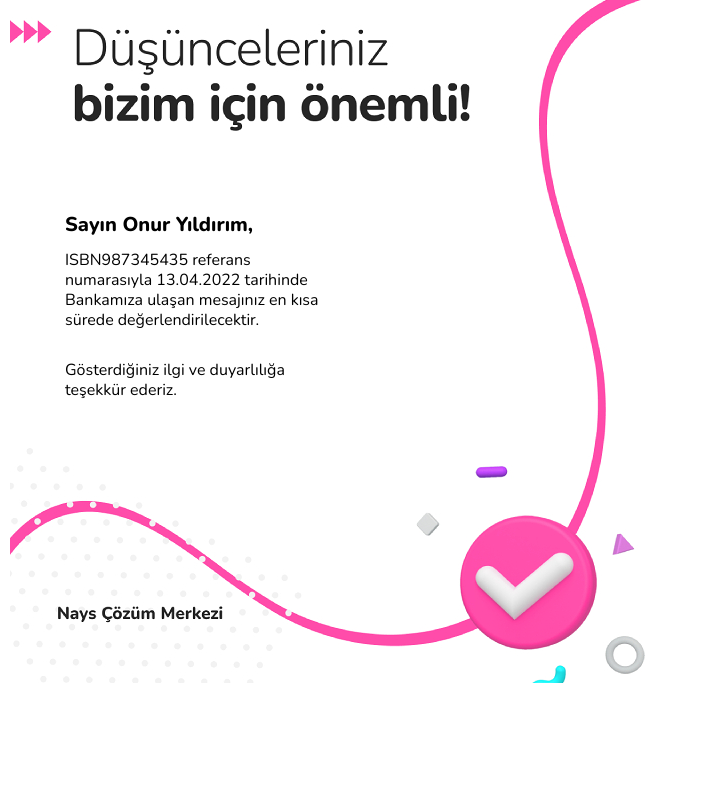
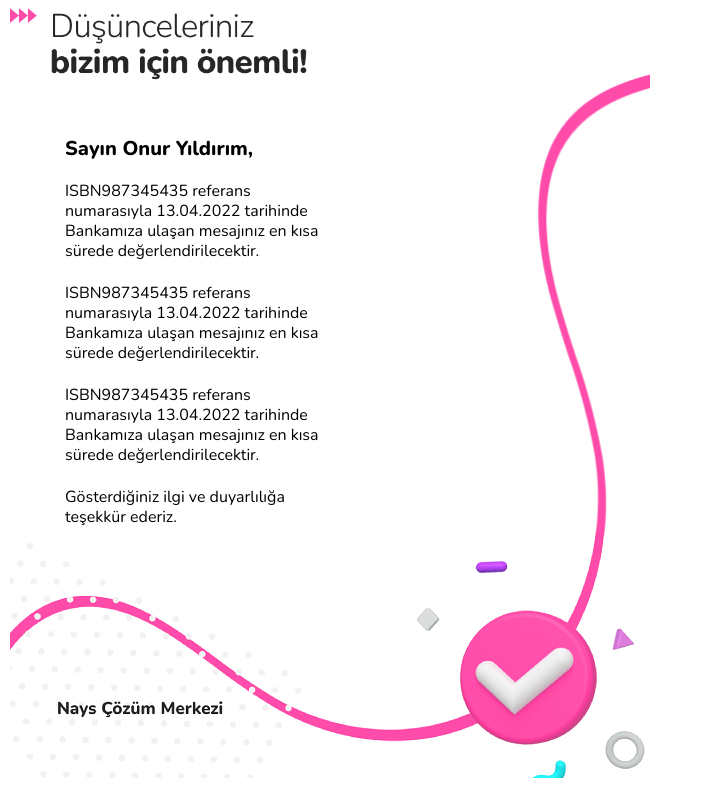
Before and after one commit to emreozcelikdev/deneme-demo, a plain HTML site: page index.html in a window 1280 px wide. Shown: the part 180-968 px from the top of the page, without its empty margins (0-703 px from the left). Before the commit the page ends 874 px from the top, so only its background shows below. Drawn offline with nearby package versions, Linux system fonts and the light colour scheme.

Commit message:
revize edildi.

```diff
--- a/index.html
+++ b/index.html
@@ -10,30 +10,10 @@
     <link rel="preconnect" href="https://fonts.gstatic.com" crossorigin>
     <link href="https://fonts.googleapis.com/css2?family=Nunito:wght@300;400;500;700;800&display=swap" rel="stylesheet">
 
-    <style>
-        html {
-            font-family: 'Nunito', sans-serif;
-        }
-
-        h2 {
-            font-size: 20px;
-            line-height: 20px;
-            font-weight: 800;
-            margin: 0;
-        }
-
-        p {
-            font-size: 16px;
-            line-height: 20px;
-            font-weight: 400;
-            margin: 0;
-            padding: 15px 0;
-        }
-    </style>
 </head>
 
 <body>
-    <table style="padding:0;margin:0;background:#fff">
+    <table style="padding:0;margin:0;background-color:#fff;font-family:'Nunito', sans-serif;">
         <tr>
             <td valign="top" style="padding:0;margin:0;">
                 <table border="0" cellspacing="0" cellpadding="0" align="center" width="640"
@@ -57,26 +37,30 @@
                         </td>
                     </tr>
                     <tr>
-                        <td colspan="2" style="padding:0;margin:0; width: 100%;" valign="top" width="640" height="213">
-                            <img style="border:none;outline:none;margin:0;padding:0;display:block;float:left;"
-                                src="img/4-title.jpg">
+                        <td style="padding:0;margin:0; width: 100%;" valign="top" width="500" height="155">
+                            <img style="border:none;outline:none;margin:0;padding:0;display:block;float:left;width:100%;"
+                                src="img/7-title.jpg">
+                        </td>
+                        <td rowspan="2" style="padding:0;margin:0" valign="bottom" width="145" align="left">
+                            <img style="border:none;outline:none;margin:0;padding:0;display:block;float:right;" width="145" height="454"
+                                src="img/10-right.jpg">
                         </td>
                     </tr>
                     <tr>
                         <td style="padding-left: 55px;" width="477" height="236">
-                            <h2>Sayın Onur Yıldırım,</h2>
-                            <p>ISBN987345435 referans numarasıyla 13.04.2022 tarihinde Bankamıza ulaşan mesajınız en
-                                kısa sürede değerlendirilecektir.</p>
-                            <p>Gösterdiğiniz ilgi ve duyarlılığa teşekkür ederiz.</p>
-                        </td>
-                        <td style="padding:0;margin:0" valign="top" width="163" height="236">
-                            <img style="border:none;outline:none;margin:0;padding:0;display:block;float:right;"
-                                src="img/5-right.jpg">
+                            <h2 style="font-size:20px;line-height:20px;font-weight:800;margin:0;">Sayın Onur Yıldırım,</h2><br>
+                            <p style="font-size:16px;line-height:20px;font-weight:400;margin:0;">ISBN987345435 referans numarasıyla 13.04.2022 tarihinde Bankamıza ulaşan mesajınız en
+                                kısa sürede değerlendirilecektir.</p><br>
+                            <p style="font-size:16px;line-height:20px;font-weight:400;margin:0;">ISBN987345435 referans numarasıyla 13.04.2022 tarihinde Bankamıza ulaşan mesajınız en
+                                kısa sürede değerlendirilecektir.</p><br>
+                            <p style="font-size:16px;line-height:20px;font-weight:400;margin:0;">ISBN987345435 referans numarasıyla 13.04.2022 tarihinde Bankamıza ulaşan mesajınız en
+                                kısa sürede değerlendirilecektir.</p><br>
+                            <p style="font-size:16px;line-height:20px;font-weight:400;margin:0;">Gösterdiğiniz ilgi ve duyarlılığa teşekkür ederiz.</p>
                         </td>
                     </tr>
                     <tr>
                         <td colspan="2" style="padding:0;margin:0" valign="top" width="640" height="251">
-                            <img style="border:none;outline:none;margin:0;padding:0;display:block;float:left; margin-top: -1px;"
+                            <img style="border:none;outline:none;margin:0;padding:0;display:block;float:left;"
                                 src="img/6-footer.jpg">
                         </td>
                     </tr>
```
Also changed, not shown: img/10-right.jpg (added), img/7-title.jpg (added), img/8-right.jpg (added), img/9-right.jpg (added).
